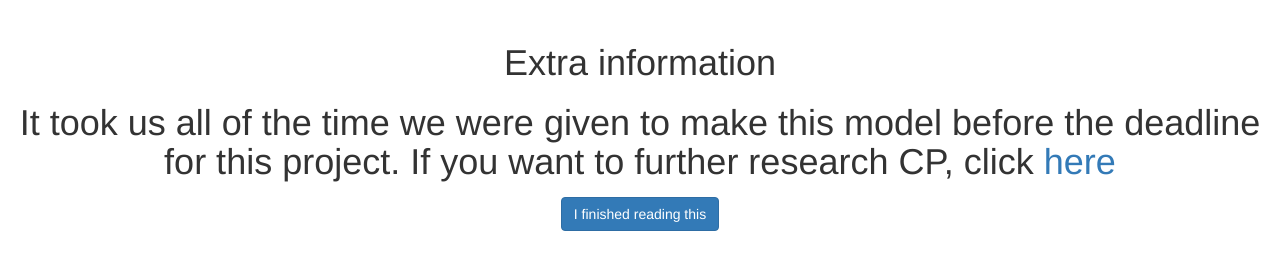
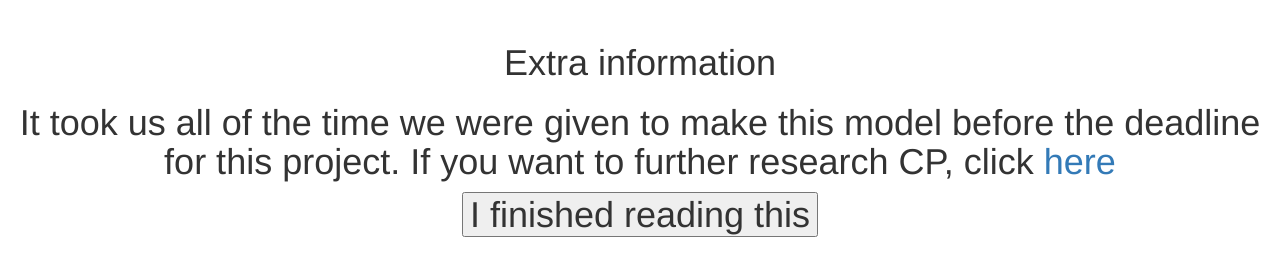
Before and after one commit to DullQ/FootAnkleBrace, a plain HTML site: page index.html in a window 1280 px wide. Shown: the part 796-1072 px from the top of the page. Drawn offline with nearby package versions, Linux system fonts and the light colour scheme; a web font is replaced by a local one.

Commit message:
Update index.html

```diff
--- a/index.html
+++ b/index.html
@@ -28,7 +28,7 @@
   <h1>Extra information<h1>
     <p>It took us all of the time we were given to make this model before the deadline for this project.
        If you want to further research CP, click <a href="https://www.mayoclinic.org/diseases-conditions/cerebral-palsy/symptoms-causes/syc-20353999">here</a></p>
- <button class="btn btn-primary" onclick=Nextpage()>I finished reading this</button>
+ <button onclick=Nextpage()>I finished reading this</button>
 	  <br><br>
 
 	 </center>
```
